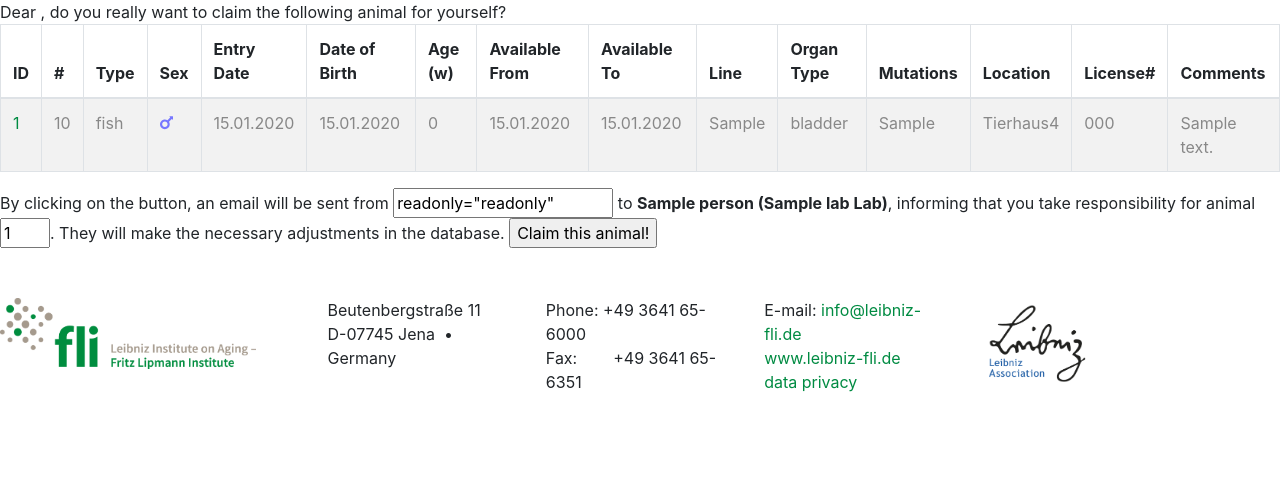
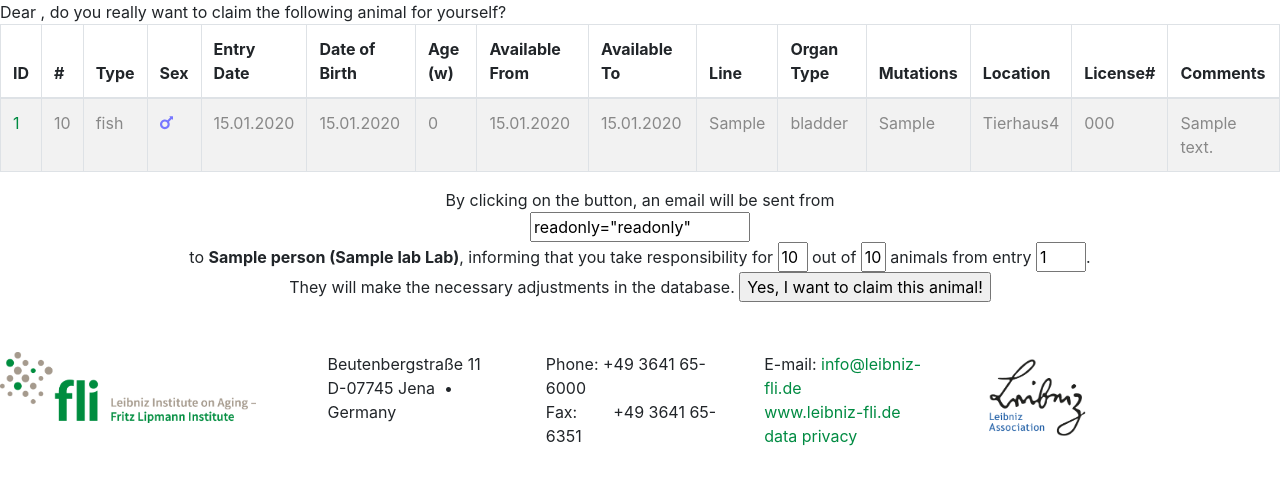
Before and after one commit to mohnbroetchen2/AniShare, a Django app: page /animals/claim/1 in a window 1280 px wide. Shown: the part 96-581 px from the top of the page. Run offline with Django 3.2, Linux system fonts and the light colour scheme; data comes from the database, SQL or seed files in the repository; tables that the repository leaves empty hold one stand-in row (values such as "Sample post"); some libraries are stand-ins or nearby versions; some web fonts are replaced.

Commit message:
claim individual animals from a batch of several

```diff
--- a/animals/templates/animals/animal-claim.html
+++ b/animals/templates/animals/animal-claim.html
@@ -55,13 +55,16 @@ do you really want to claim the following animal for yourself?<br/>
             </tbody>
             </table>
 
-<form action="/animals/send_email" method="post"> {% csrf_token %}
-By clicking on the button, an email will be sent from
-  <input name="email" type='text' style="width:220px;" value={{request.user.email}} readonly="readonly">
-to <b>{{object.responsible_person}}</b>, informing that you take responsibility for animal
-<input name="pk" type="text" style="width:50px;" value="{{object.id}}" readonly="readonly">.
+<form action="/animals/send_email" method="post" style="margin:auto; text-align:center;"> {% csrf_token %}
+  By clicking on the button, an email will be sent from <br/>
+  <input name="email" type='text' style="width:220px;" value={{request.user.email}} readonly="readonly"><br/>
+  to <b>{{object.responsible_person}}</b>, informing that you take responsibility for
+  <input name="count" type="text" style="width:30px;" value="{{object.amount}}">
+  out of
+  <input name="max_count" type="text" style="width:25px;" value="{{object.amount}}" readonly="readonly"> animal{{object.amount|pluralize}}
+  from entry <input name="pk" type="text" style="width:50px;" value="{{object.id}}" readonly="readonly">.<br/>
 They will make the necessary adjustments in the database.
-  <input type="submit" name='claim' value="Claim this animal!">
+  <input type="submit" name='claim' value="Yes, I want to claim this animal!">
 </form>
 
 {% endblock %}
--- a/animals/views.py
+++ b/animals/views.py
@@ -3,11 +3,11 @@ from django.contrib import messages
 from django.contrib.auth.mixins import LoginRequiredMixin
 from django.contrib.syndication.views import Feed
 from django.db.models import Q
-from django.core.mail import send_mail, EmailMessage
-from django.http import HttpResponse, HttpResponseNotFound, HttpResponseRedirect
+from django.core.mail import EmailMessage
+from django.http import HttpResponseRedirect
 from django.shortcuts import get_object_or_404, render
 from django.template.loader import render_to_string
-from django.urls import reverse
+#from django.urls import reverse
 from django.views import generic
 import operator
 from functools import reduce
@@ -72,9 +72,19 @@ class AnimalIndexView(LoginRequiredMixin,generic.ListView):
 def send_email(request):
     email = request.POST['email']
     pk = request.POST['pk']
+    count = request.POST['count']
     animal = Animal.objects.get(pk=pk)
     animal.new_owner = email
+    amount_difference = int(animal.amount)-int(count)
+    animal.amount = count
     animal.save()
+    messages.add_message(request, messages.SUCCESS, 'The entry {} has been claimed by {}.'.format(animal.pk, animal.new_owner))
+    if amount_difference > 0:  # Save remainder of animals as new object
+        animal.pk = None
+        animal.amount = amount_difference
+        animal.new_owner = ''
+        animal.save()
+        messages.add_message(request, messages.SUCCESS, 'The amount of available animals in this entry has been reduced to {}.'.format(animal.amount))
     subject = "User {} claimed animal {} in AniShare".format(email, pk)
     message = render_to_string('email.html', {'email': email, 'animal': animal, 'now': datetime.now()})
 
@@ -82,7 +92,6 @@ def send_email(request):
     msg.content_subtype = "html"
     msg.send()
     messages.add_message(request, messages.SUCCESS, 'An Email has been sent to <{}>.'.format(animal.responsible_person.email))
-#    send_mail( subject, message, email, [animal.responsible_person.email, email], fail_silently=False, html_message=message)
 
     return HttpResponseRedirect('/')
 
```
Also changed, not shown: TODO.md (+1 -1 lines).
